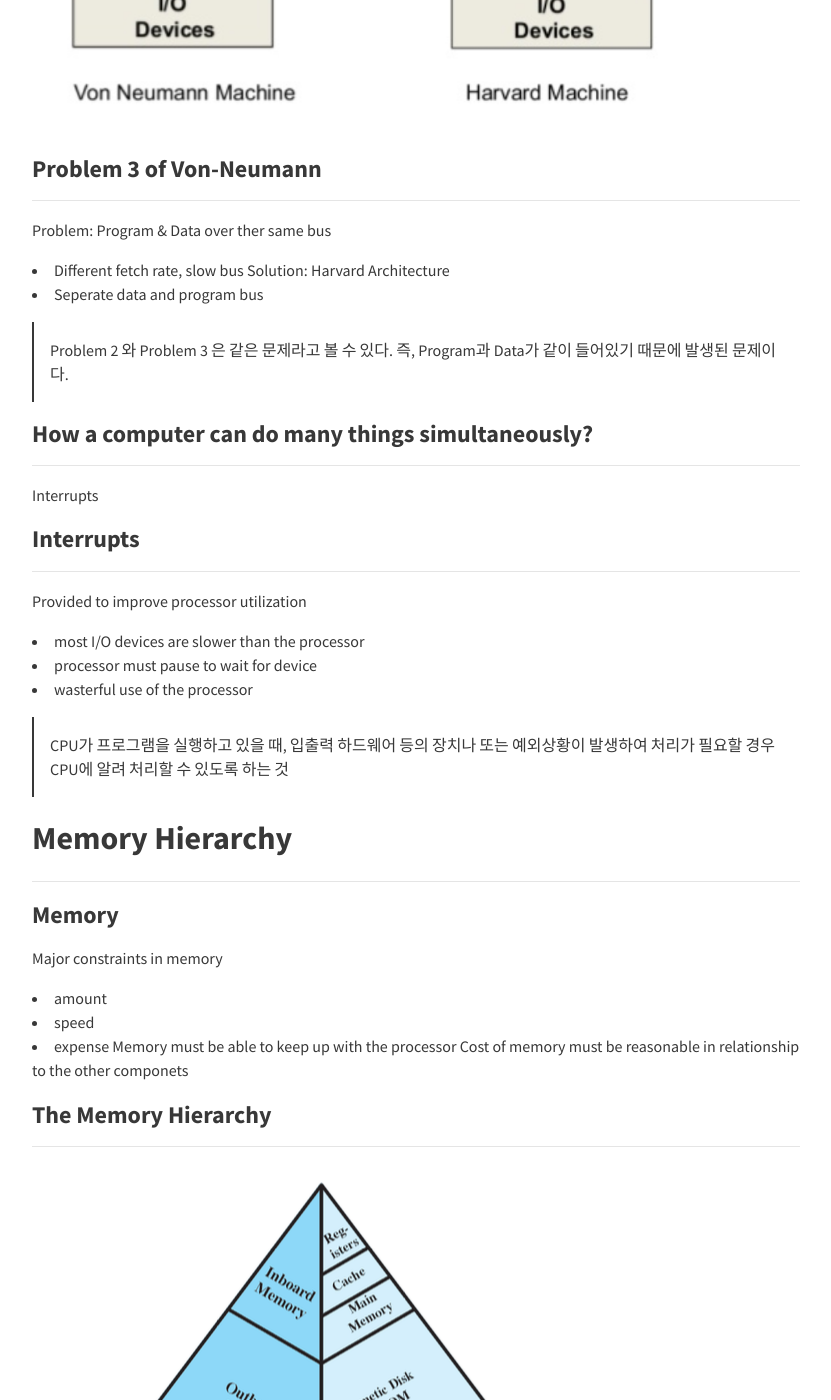
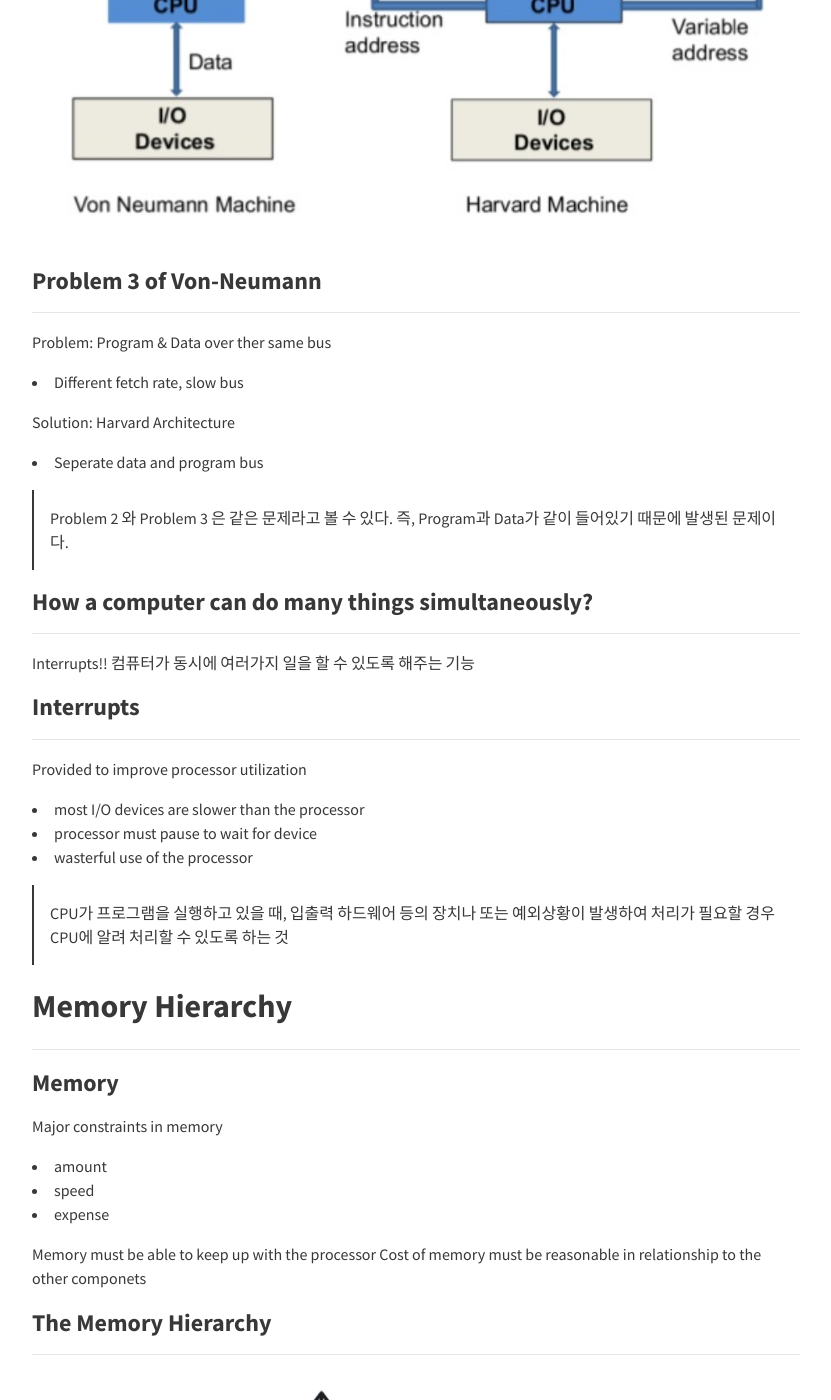
Before and after one commit to clapwatermelon/clapwatermelon.github.io, a Jekyll site: the page built from _posts/2018-04-06-Operating-Systems.md, in a window 1280 px wide and 1400 px high, scrolled down 3064 px. Shown: the whole window, without its empty margins (224-1055 px from the left). Built offline with Jekyll 4.4.1, drawn with Linux system fonts in a browser that asks for light colours; nearby versions of some CDN libraries; comment, search, counter and statistics services are not loaded; some of the changed text lies outside the part shown.

Commit message:
fixed typo

```diff
--- a/_posts/2018-04-06-Operating-Systems.md
+++ b/_posts/2018-04-06-Operating-Systems.md
@@ -20,7 +20,7 @@
 	- General purpose computer
 	- **Program in memory**, Data in memory
 	- Called stored-program architecture
-	- Good: re=program easily
+	- Good: re-program easily
 
 > 이전의 폰노이만 머신에서는 프로그램은 하드웨어에, 데이터는 메모리에 따로 존재했었다면 폰 노이만 머신에서는 프로그램과 데이터가 메모리 안에 들어감으로써 프로그램을 좀 더 쉽게 할 수 있게 되었다.
 
@@ -40,6 +40,7 @@
 ***
 Problem: Von Neumann Bottleneck = Bus
 - Too much to move over bus: slow (좋은 CPU 여도 Bus도 좋아야 빠르다)
+
 Solution: Cache
 - Temporary fast memory with recent data/program
 - Code optimization
@@ -50,6 +51,7 @@
 ***
 Problem: Program & Data in same memory
 - A program can mess-up instructions in memory
+
 Solution: Harvard Architecture
 - Separate data and program memory
 - Memory restriction: Prevent accessing memory outside data
@@ -62,6 +64,7 @@
 ***
 Problem: Program & Data over ther same bus
 - Different fetch rate, slow bus
+
 Solution: Harvard Architecture
 - Seperate data and program bus
 
@@ -69,7 +72,8 @@
 
 ### How a computer can do many things simultaneously?
 ***
-Interrupts
+Interrupts!!
+컴퓨터가 동시에 여러가지 일을 할 수 있도록 해주는 기능
 
 ### Interrupts
 ***
@@ -87,6 +91,7 @@
 - amount
 - speed
 - expense
+
 Memory must be able to keep up with the processor
 Cost of memory must be reasonable in relationship to the other componets
 
@@ -123,6 +128,7 @@
 ***
 Invisible to the processors, programmer, OS
 Interacts with other memory management hardware
+
 Reasons for its existence:
 - Processor must access memory at least once per instruction cycle
 - Processor execution is limited by memory cycle time
@@ -137,6 +143,5 @@
 ***
 캐시에 새로운 Block을 로드할 때 어떤 Block을 대체할 것인지에 대한 알고리즘
 
-Choose which block to replace when a new block is to be loaded into the cahe
-
-Least Recently Used(LRU) Algorithm: 가장 최근에 덜 사용 된 것을 대체시키는 알고리즘
+- Choose which block to replace when a new block is to be loaded into the cahe
+- Least Recently Used(LRU) Algorithm: 가장 최근에 덜 사용 된 것을 대체시키는 알고리즘
```
Also changed, not shown: 3 other files.
